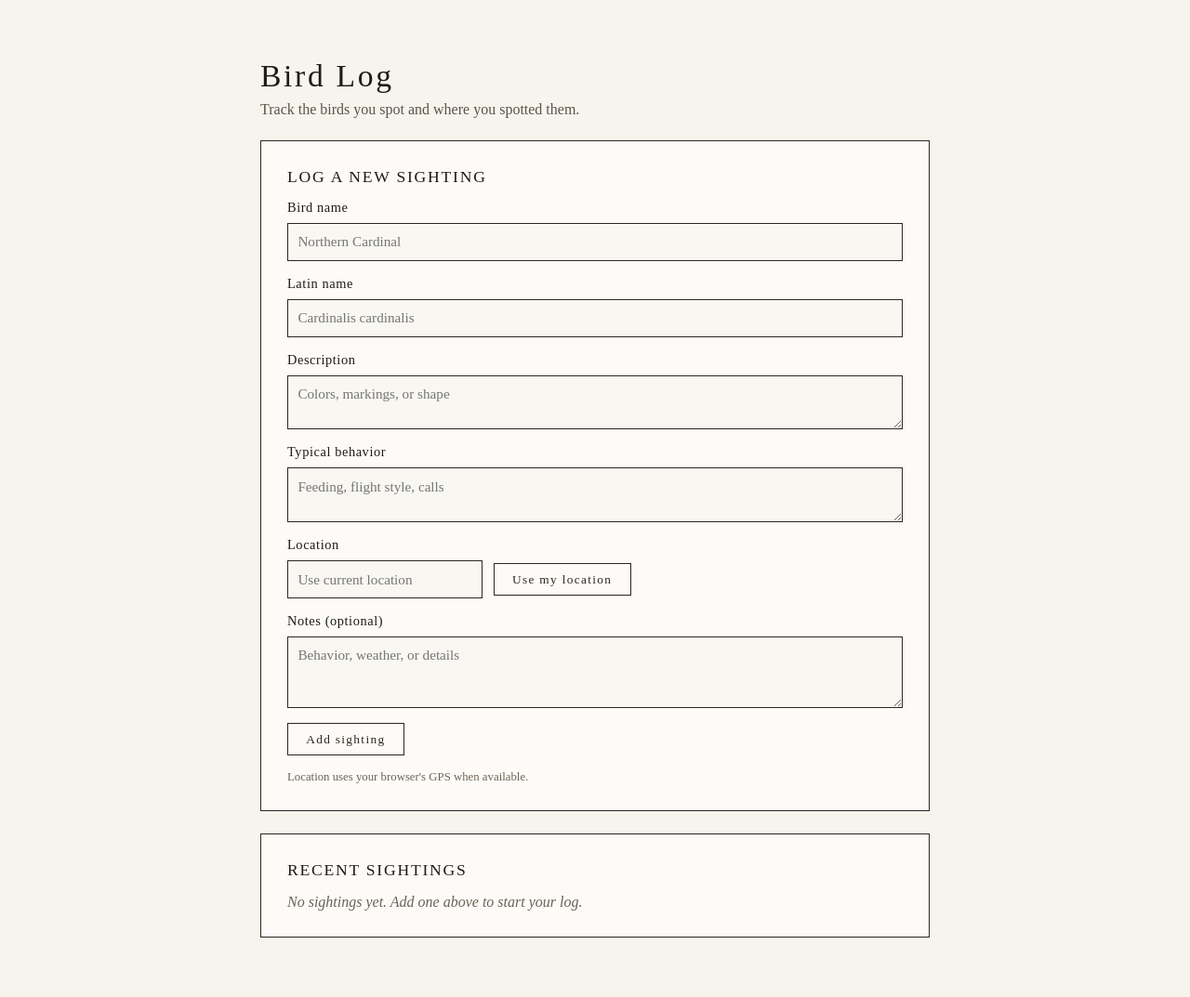
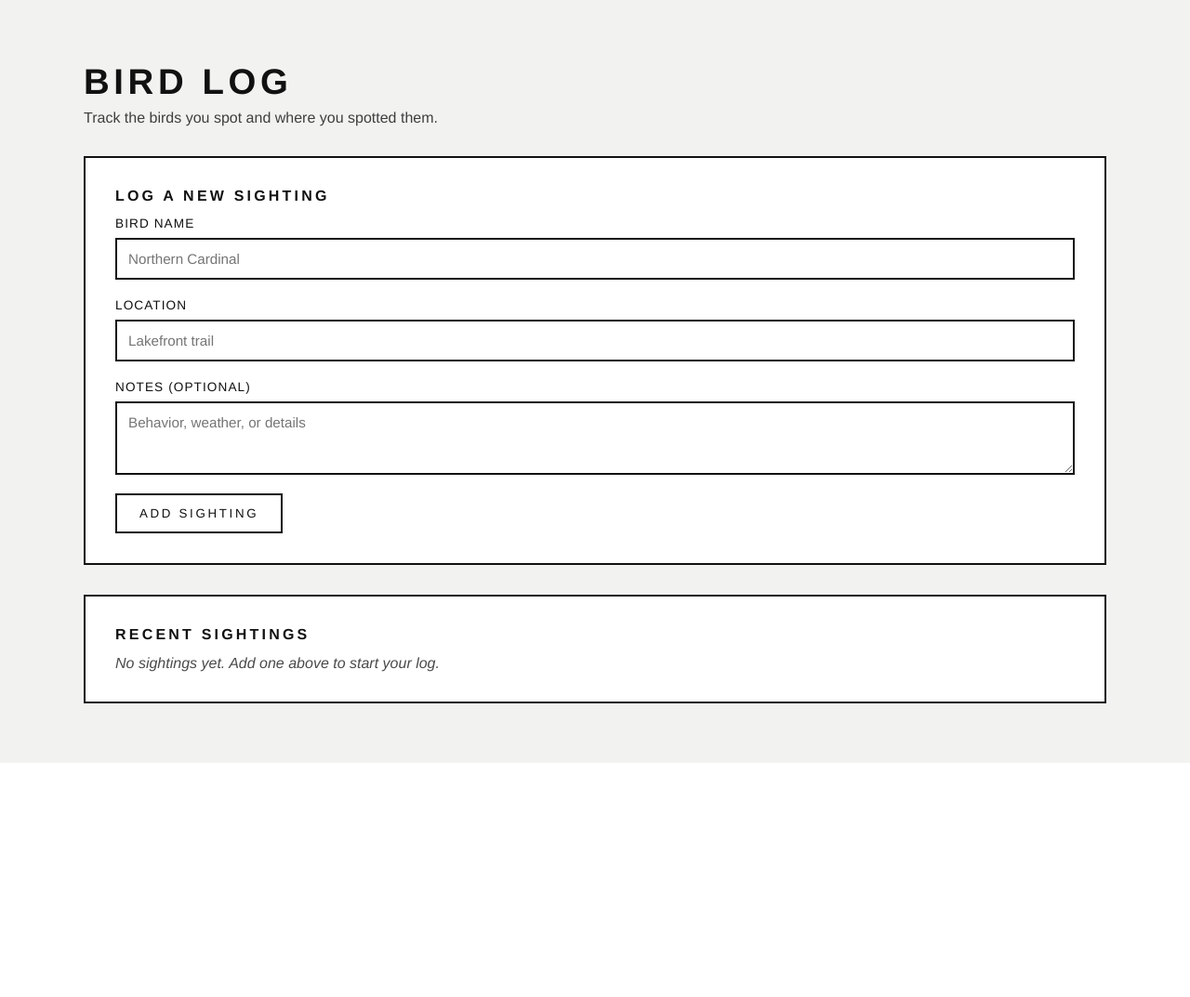
Before and after one commit to nicholasedger88/birds, a Flask app: page / in a window 1280 px wide. Shown: the whole page at 93% size. After the commit the page ends 821 px from the top, so only its background shows below. Run offline with Flask 3, Linux system fonts and the light colour scheme; data that the repository does not hold is empty.

Commit message:
Simplify inputs and adopt Bauhaus styling

```diff
--- a/app.py
+++ b/app.py
@@ -26,8 +26,6 @@ def init_db() -> None:
                 id INTEGER PRIMARY KEY AUTOINCREMENT,
                 bird_name TEXT NOT NULL,
                 location TEXT NOT NULL,
-                latitude REAL,
-                longitude REAL,
                 latin_name TEXT,
                 description TEXT,
                 behavior TEXT,
@@ -41,8 +39,6 @@ def init_db() -> None:
             for row in connection.execute("PRAGMA table_info(sightings)").fetchall()
         }
         optional_columns = {
-            "latitude": "REAL",
-            "longitude": "REAL",
             "latin_name": "TEXT",
             "description": "TEXT",
             "behavior": "TEXT",
@@ -56,6 +52,42 @@ def init_db() -> None:
 
 init_db()
 
+BIRD_PROFILES = {
+    "Northern Cardinal": {
+        "latin_name": "Cardinalis cardinalis",
+        "description": "A vivid red songbird with a crest and stout bill.",
+        "behavior": "Often seen at feeders, singing from high perches.",
+    },
+    "American Robin": {
+        "latin_name": "Turdus migratorius",
+        "description": "A gray-brown thrush with a warm orange breast.",
+        "behavior": "Runs across lawns searching for worms and insects.",
+    },
+    "Blue Jay": {
+        "latin_name": "Cyanocitta cristata",
+        "description": "A blue-and-white corvid with a bold crest.",
+        "behavior": "Noisy flocks, mimics calls, caches acorns.",
+    },
+    "Barn Swallow": {
+        "latin_name": "Hirundo rustica",
+        "description": "Streamlined swallow with a forked tail and blue back.",
+        "behavior": "Skims over water catching insects in flight.",
+    },
+    "Great Egret": {
+        "latin_name": "Ardea alba",
+        "description": "Tall white heron with elegant plume-like feathers.",
+        "behavior": "Stalks shallow water, spearing fish with patience.",
+    },
+}
+
+
+def bird_profile_for_name(name: str) -> dict[str, str]:
+    normalized = name.casefold()
+    for bird_name, profile in BIRD_PROFILES.items():
+        if bird_name.casefold() == normalized:
+            return profile
+    return {}
+
 
 def fetch_sightings() -> Iterable[sqlite3.Row]:
     with get_connection() as connection:
@@ -65,8 +97,6 @@ def fetch_sightings() -> Iterable[sqlite3.Row]:
                 id,
                 bird_name,
                 location,
-                latitude,
-                longitude,
                 latin_name,
                 description,
                 behavior,
@@ -88,15 +118,12 @@ def index() -> str:
 def create_sighting():
     bird_name = request.form.get("bird_name", "").strip()
     location = request.form.get("location", "").strip()
-    latitude = request.form.get("latitude", "").strip() or None
-    longitude = request.form.get("longitude", "").strip() or None
-    latin_name = request.form.get("latin_name", "").strip()
-    description = request.form.get("description", "").strip()
-    behavior = request.form.get("behavior", "").strip()
     notes = request.form.get("notes", "").strip()
 
-    if not location and latitude and longitude:
-        location = f"{latitude}, {longitude}"
+    profile = bird_profile_for_name(bird_name)
+    latin_name = profile.get("latin_name")
+    description = profile.get("description")
+    behavior = profile.get("behavior")
 
     if bird_name and location:
         with get_connection() as connection:
@@ -105,23 +132,19 @@ def create_sighting():
                 INSERT INTO sightings (
                     bird_name,
                     location,
-                    latitude,
-                    longitude,
                     latin_name,
                     description,
                     behavior,
                     notes
                 )
-                VALUES (?, ?, ?, ?, ?, ?, ?, ?)
+                VALUES (?, ?, ?, ?, ?, ?)
                 """,
                 (
                     bird_name,
                     location,
-                    latitude,
-                    longitude,
-                    latin_name or None,
-                    description or None,
-                    behavior or None,
+                    latin_name,
+                    description,
+                    behavior,
                     notes or None,
                 ),
             )
--- a/static/style.css
+++ b/static/style.css
@@ -1,9 +1,8 @@
 :root {
   color-scheme: light;
-  font-family: "Hiragino Mincho ProN", "Yu Mincho", "Noto Serif JP",
-    "MS Mincho", serif;
-  background-color: #f7f4ee;
-  color: #1f1b16;
+  font-family: "Futura", "Avenir Next", "Helvetica Neue", Arial, sans-serif;
+  background-color: #f2f2f0;
+  color: #111111;
 }
 
 * {
@@ -12,93 +11,84 @@
 
 body {
   margin: 0;
-  padding: 2.5rem 1.5rem 4rem;
-  background-color: #f7f4ee;
+  padding: 2.5rem 2rem 4rem;
+  background-color: #f2f2f0;
 }
 
 .container {
-  max-width: 720px;
+  max-width: 1100px;
   margin: 0 auto;
   display: flex;
   flex-direction: column;
-  gap: 1.5rem;
+  gap: 2rem;
 }
 
 header h1 {
   margin-bottom: 0.5rem;
-  font-size: 2.1rem;
-  letter-spacing: 0.08em;
-  font-weight: 500;
+  font-size: 2.4rem;
+  letter-spacing: 0.12em;
+  text-transform: uppercase;
+  font-weight: 600;
 }
 
 header p {
   margin: 0;
   font-size: 1rem;
-  color: #5c534a;
+  color: #3f3f3f;
 }
 
 .panel {
-  border: 1px solid #2c2620;
-  padding: 1.75rem;
-  background-color: #fcfbf7;
+  border: 2px solid #111111;
+  padding: 2rem;
+  background-color: #ffffff;
 }
 
 .panel h2 {
   margin-top: 0;
-  font-size: 1.1rem;
-  letter-spacing: 0.1em;
+  font-size: 1rem;
+  letter-spacing: 0.2em;
   text-transform: uppercase;
-  font-weight: 500;
+  font-weight: 700;
 }
 
 form {
   display: grid;
-  gap: 1rem;
+  gap: 1.25rem;
 }
 
 label {
   display: grid;
   gap: 0.5rem;
-  font-size: 0.9rem;
-  letter-spacing: 0.04em;
+  font-size: 0.85rem;
+  letter-spacing: 0.08em;
+  text-transform: uppercase;
 }
 
 input,
 textarea {
-  border: 1px solid #2c2620;
-  padding: 0.65rem;
+  border: 2px solid #111111;
+  padding: 0.75rem;
   font-family: inherit;
   font-size: 0.95rem;
-  background-color: #f9f7f2;
+  background-color: #ffffff;
 }
 
 button {
-  border: 1px solid #2c2620;
-  background: transparent;
-  color: #2c2620;
-  padding: 0.55rem 1.2rem;
+  border: 2px solid #111111;
+  background: #ffffff;
+  color: #111111;
+  padding: 0.75rem 1.5rem;
   font-family: inherit;
-  letter-spacing: 0.1em;
+  letter-spacing: 0.2em;
+  text-transform: uppercase;
   cursor: pointer;
   width: fit-content;
 }
 
 button:hover {
-  background: #2c2620;
-  color: #f7f4ee;
-}
-
-.location-row {
-  display: flex;
-  gap: 0.75rem;
-  flex-wrap: wrap;
-  align-items: center;
-}
-
-.helper {
-  margin: 0;
-  font-size: 0.8rem;
-  color: #6d6358;
+  background: #ff3b30;
+  border-color: #ff3b30;
+  color: #ffffff;
 }
 
 .sighting-list {
@@ -174,23 +148,14 @@ button:hover {
   margin-top: 0;
 }
 
-.map-link {
-  display: inline-block;
-  margin-top: 0.5rem;
-  text-decoration: none;
-  color: #2c2620;
-  border-bottom: 1px solid #2c2620;
-  letter-spacing: 0.05em;
-}
-
 .empty {
   margin: 0;
   font-style: italic;
-  color: #6b6157;
+  color: #4a4a4a;
 }
 
 @media (max-width: 640px) {
-  .sighting-details {
-    grid-template-columns: 1fr;
+  body {
+    padding: 2rem 1.25rem 3rem;
   }
 }
--- a/templates/index.html
+++ b/templates/index.html
@@ -26,79 +26,22 @@
               required
             />
             <datalist id="bird-suggestions">
-              <option
-                value="Northern Cardinal"
-                data-latin="Cardinalis cardinalis"
-                data-description="A vivid red songbird with a crest and stout bill."
-                data-behavior="Often seen at feeders, singing from high perches."
-              ></option>
-              <option
-                value="American Robin"
-                data-latin="Turdus migratorius"
-                data-description="A gray-brown thrush with a warm orange breast."
-                data-behavior="Runs across lawns searching for worms and insects."
-              ></option>
-              <option
-                value="Blue Jay"
-                data-latin="Cyanocitta cristata"
-                data-description="A blue-and-white corvid with a bold crest."
-                data-behavior="Noisy flocks, mimics calls, caches acorns."
-              ></option>
-              <option
-                value="Barn Swallow"
-                data-latin="Hirundo rustica"
-                data-description="Streamlined swallow with a forked tail and blue back."
-                data-behavior="Skims over water catching insects in flight."
-              ></option>
-              <option
-                value="Great Egret"
-                data-latin="Ardea alba"
-                data-description="Tall white heron with elegant plume-like feathers."
-                data-behavior="Stalks shallow water, spearing fish with patience."
-              ></option>
+              <option value="Northern Cardinal"></option>
+              <option value="American Robin"></option>
+              <option value="Blue Jay"></option>
+              <option value="Barn Swallow"></option>
+              <option value="Great Egret"></option>
             </datalist>
           </label>
           <label>
-            Latin name
-            <input type="text" name="latin_name" placeholder="Cardinalis cardinalis" />
+            Location
+            <input type="text" name="location" placeholder="Lakefront trail" required />
           </label>
-          <label>
-            Description
-            <textarea
-              name="description"
-              rows="2"
-              placeholder="Colors, markings, or shape"
-            ></textarea>
-          </label>
-          <label>
-            Typical behavior
-            <textarea
-              name="behavior"
-              rows="2"
-              placeholder="Feeding, flight style, calls"
-            ></textarea>
-          </label>
-          <label>
-            Location
-            <div class="location-row">
-              <input
-                type="text"
-                name="location"
-                id="location-field"
-                placeholder="Use current location"
-                readonly
-              />
-              <button type="button" id="geo-button">Use my location</button>
-            </div>
-          </label>
-          <input type="hidden" name="latitude" id="latitude-field" />
-          <input type="hidden" name="longitude" id="longitude-field" />
           <label>
             Notes (optional)
             <textarea name="notes" rows="3" placeholder="Behavior, weather, or details"></textarea>
           </label>
           <button type="submit">Add sighting</button>
-          <p class="helper" id="geo-status">Location uses your browser's GPS when available.</p>
         </form>
       </section>
 
@@ -119,19 +62,6 @@
                   <span class="time">{{ sighting['spotted_at'] }}</span>
                 </div>
                 <div class="sighting-details">
-                  <div class="sketch" aria-hidden="true">
-                    <svg viewBox="0 0 120 60" role="img">
-                      <path
-                        d="M10 40 C25 20, 45 15, 60 25 C70 5, 95 10, 105 30 C90 25, 80 40, 65 45 C50 50, 30 50, 10 40 Z"
-                        fill="none"
-                        stroke="currentColor"
-                        stroke-width="2"
-                        stroke-linecap="round"
-                        stroke-linejoin="round"
-                      />
-                      <circle cx="72" cy="26" r="2" fill="currentColor" />
-                    </svg>
-                  </div>
                   <div class="text">
                     {% if sighting['description'] %}
                       <p class="description">{{ sighting['description'] }}</p>
@@ -141,16 +71,6 @@
                     {% endif %}
                     {% if sighting['notes'] %}
                       <p class="notes">{{ sighting['notes'] }}</p>
-                    {% endif %}
-                    {% if sighting['latitude'] and sighting['longitude'] %}
-                      <a
-                        class="map-link"
-                        href="https://maps.google.com/?q={{ sighting['latitude'] }},{{ sighting['longitude'] }}"
-                        target="_blank"
-                        rel="noreferrer"
-                      >
-                        Open in Google Maps
-                      </a>
                     {% endif %}
                   </div>
                 </div>
@@ -162,51 +82,5 @@
         {% endif %}
       </section>
     </main>
-    <script>
-      const birdInput = document.querySelector("input[name='bird_name']");
-      const latinInput = document.querySelector("input[name='latin_name']");
-      const descriptionInput = document.querySelector("textarea[name='description']");
-      const behaviorInput = document.querySelector("textarea[name='behavior']");
-      const datalist = document.getElementById("bird-suggestions");
-
-      birdInput.addEventListener("change", () => {
-        const option = Array.from(datalist.options).find(
-          (item) => item.value.toLowerCase() === birdInput.value.toLowerCase()
-        );
-        if (!option) {
-          return;
-        }
-        latinInput.value = option.dataset.latin || latinInput.value;
-        descriptionInput.value = option.dataset.description || descriptionInput.value;
-        behaviorInput.value = option.dataset.behavior || behaviorInput.value;
-      });
-
-      const geoButton = document.getElementById("geo-button");
-      const geoStatus = document.getElementById("geo-status");
-      const locationField = document.getElementById("location-field");
-      const latitudeField = document.getElementById("latitude-field");
-      const longitudeField = document.getElementById("longitude-field");
-
-      geoButton.addEventListener("click", () => {
-        if (!navigator.geolocation) {
-          geoStatus.textContent = "Geolocation is not supported in this browser.";
-          return;
-        }
-        geoStatus.textContent = "Finding your location...";
-        navigator.geolocation.getCurrentPosition(
-          (position) => {
-            const { latitude, longitude } = position.coords;
-            latitudeField.value = latitude.toFixed(6);
-            longitudeField.value = longitude.toFixed(6);
-            locationField.value = `${latitude.toFixed(6)}, ${longitude.toFixed(6)}`;
-            geoStatus.textContent = "Location captured.";
-          },
-          () => {
-            geoStatus.textContent =
-              "Unable to access location. Check browser permissions.";
-          }
-        );
-      });
-    </script>
   </body>
 </html>
```
Also changed, not shown: other parts of static/style.css (+11 -27 lines), README.md.
